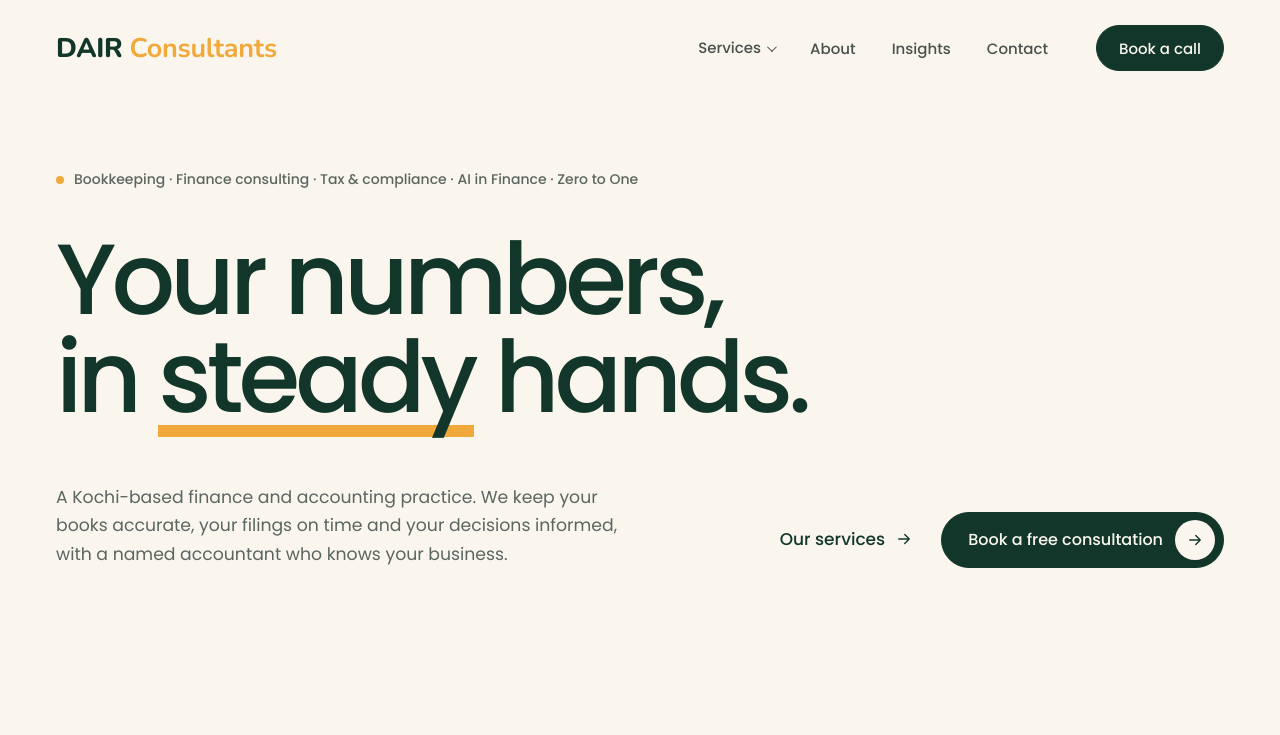
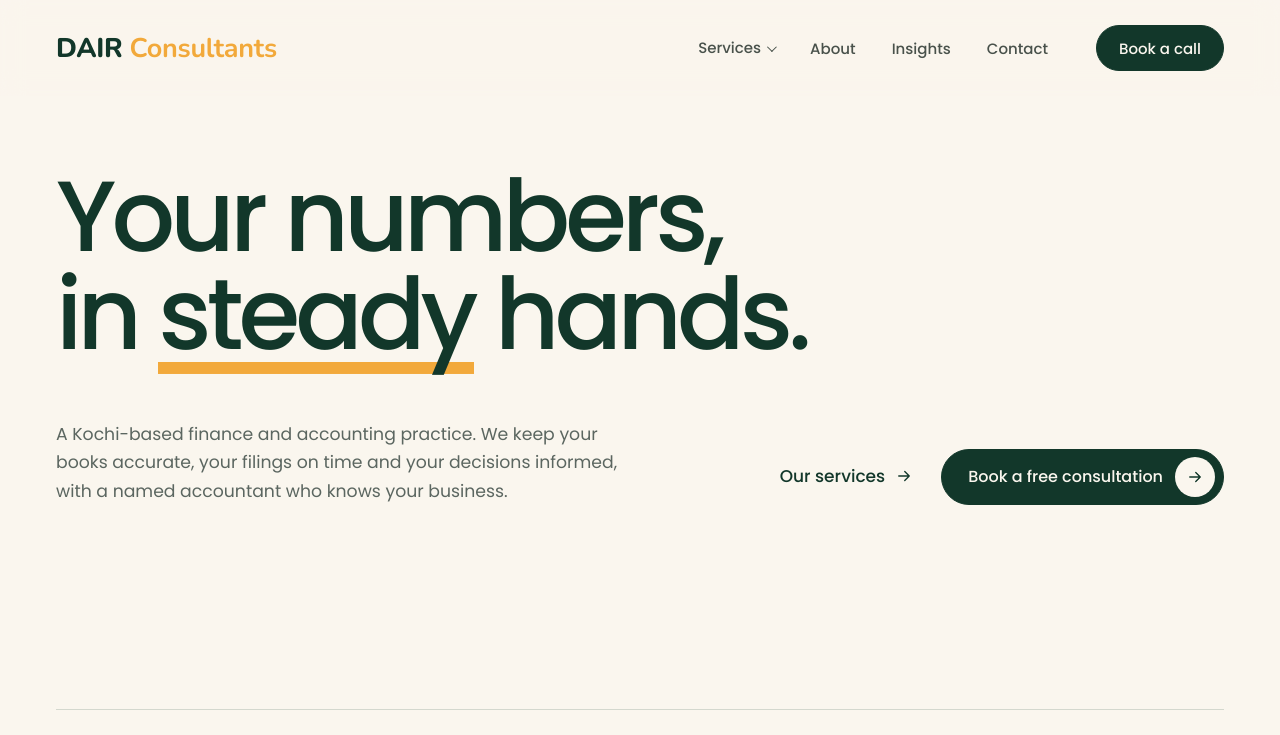
Before and after one commit to dairconsultants/dairconsultants.github.io, a plain HTML site: page index.html in a window 1280 px wide. Shown: the top 735 px of the page. Drawn offline with Linux system fonts and the light colour scheme.

Commit message:
Remove services description from hero section
Removed the description paragraph about services offered.

```diff
--- a/index.html
+++ b/index.html
@@ -37,7 +37,6 @@
   <main id="main">
     <section class="hero">
       <div class="wrap" data-enter>
-        <p class="label">Bookkeeping · Finance consulting · Tax &amp; compliance · AI in Finance · Zero to One</p>
         <h1 class="display">Your numbers,<br>in <span class="mark">steady</span> hands.</h1>
         <div class="grid hero__foot">
           <p class="lede hero__text">A Kochi-based finance and accounting practice. We keep your books accurate, your filings on time and your decisions informed, with a named accountant who knows your business.</p>
```
